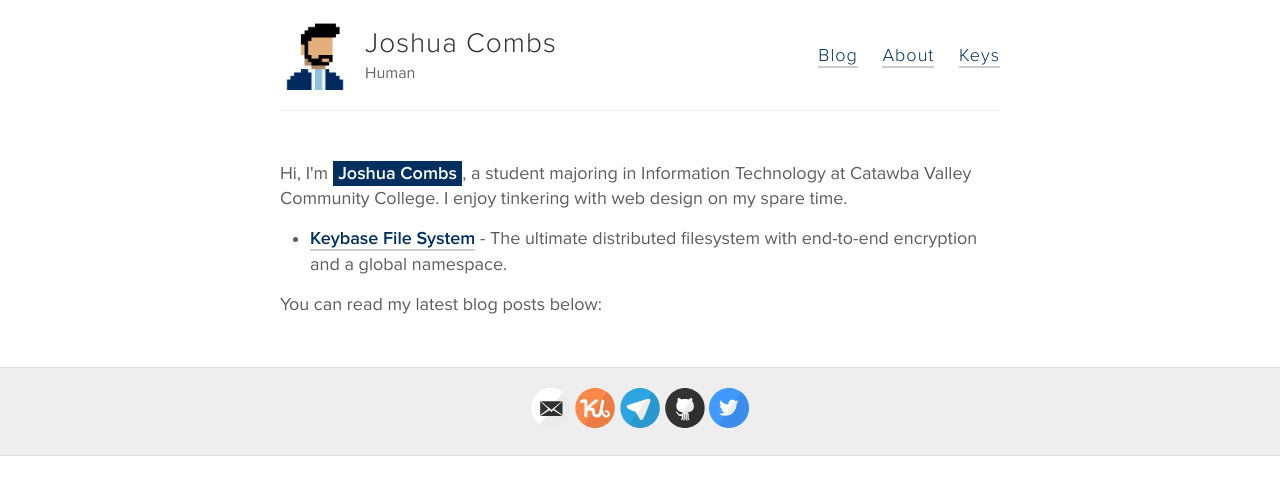
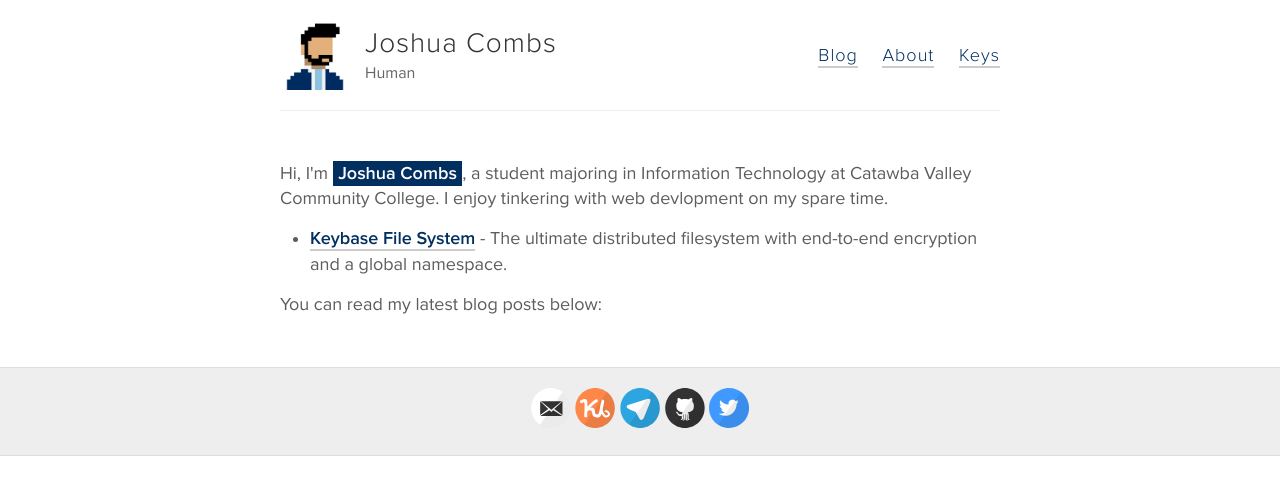
Before and after one commit to j-combs/j-combs.github.io, a Jekyll site: the page built from index.html, in a window 1280 px wide. Shown: the top 495 px of the page. Built offline with Jekyll 4.4.1, drawn with Linux system fonts in a browser that asks for light colours.

```diff
--- a/_config.yml
+++ b/_config.yml
@@ -9,7 +9,7 @@ name: Joshua Combs
 author:
   name     : Joshua Combs
   job      : student
-  bio      : "majoring in Information Technology at Catawba Valley Community College. I enjoy tinkering with web design on my spare time."
+  bio      : "majoring in Information Technology at Catawba Valley Community College. I enjoy tinkering with web devlopment on my spare time."
 
 # Short bio or description (displayed in the header)
 description: Human
```
Also changed, not shown: about.md (deleted, +0 -15 lines), contact.md (added, +9 -0 lines).
